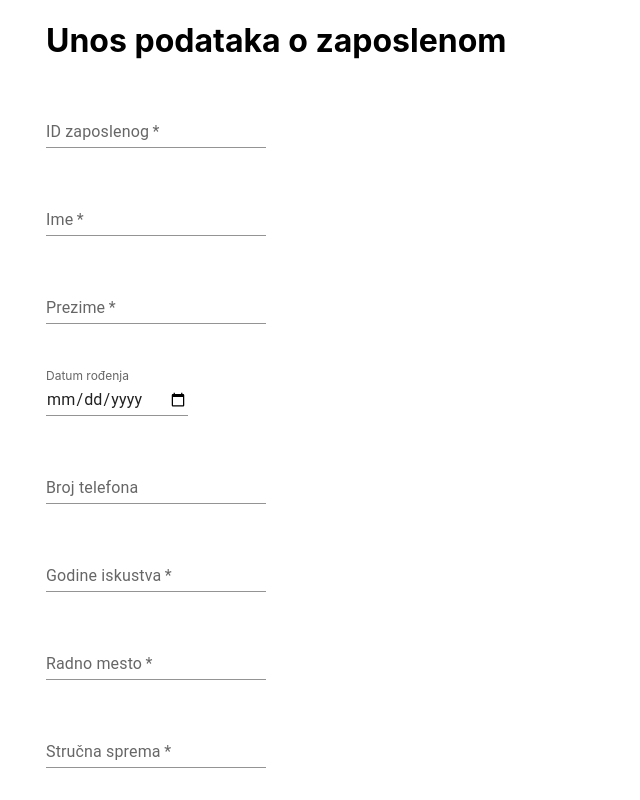
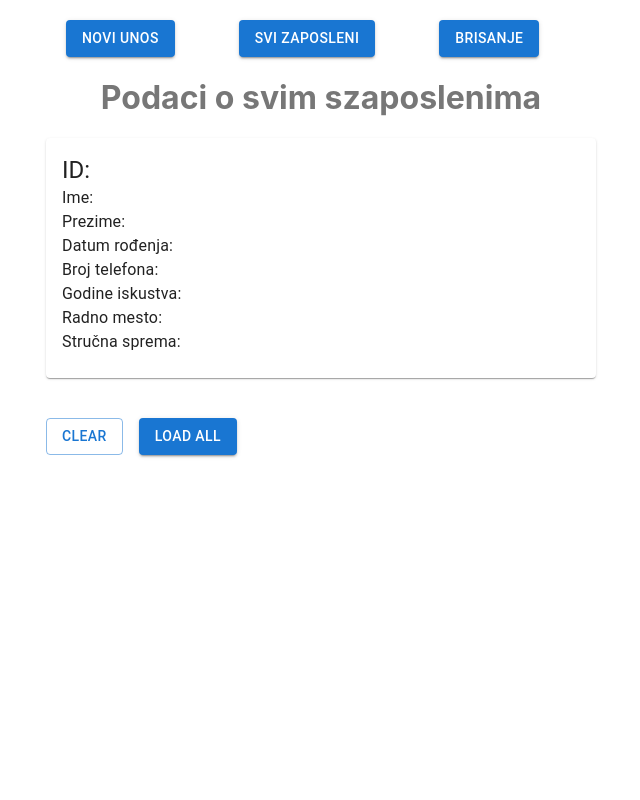
Before and after one commit to Rimplstilckin/ssaFront, a React (Create React App) app: page /seeall in a window 1280 px wide. Shown: the top 800 px of the page, without its empty margins (319-959 px from the left). Built offline with nearby package versions, Linux system fonts and the light colour scheme.

Commit message:
Router added

```diff
--- a/package.json
+++ b/package.json
@@ -38,5 +38,8 @@
       "last 1 firefox version",
       "last 1 safari version"
     ]
+  },
+  "devDependencies": {
+    "react-router-dom": "^6.16.0"
   }
 }
--- a/src/App.js
+++ b/src/App.js
@@ -1,4 +1,6 @@
 import React from 'react';
+import { BrowserRouter, Routes, Route } from "react-router-dom";
+
 // MUI
 import Box from '@mui/material/Box';
 // css
@@ -6,16 +8,22 @@ import './css/App.css';
 // components
 import InputForm from './Components/InputForm';
 import WorkersData from './Components/WorkersData';
+import Navigation from './Components/Navigation';
+import DeleteWorker from './Components/DeleteWorker';
 
-// const dummy = 'https://dummyjson.com/products/1';
-// const backend = 'http://localhost:8080/message'
 
 function App(){
 
   return (
     <Box className= 'wrapper' >
-          <InputForm />
-          <WorkersData />
+      <Navigation />
+      <BrowserRouter>
+        <Routes>
+            <Route index element={<InputForm/>} />
+            <Route path='seeall' element={<WorkersData />} />
+            <Route path='remove' element={<DeleteWorker />} />
+        </Routes>
+      </BrowserRouter>
     </Box>
   );
 }
--- /dev/null
+++ b/src/Components/DeleteWorker.js
@@ -0,0 +1,27 @@
+import { TextField, Stack, Button } from "@mui/material";
+
+const DeleteWorker = () => {
+    return(
+        <div>
+            <h1>Brisanje radnika</h1>
+            <div className="inputField workerID">
+                <TextField
+                    required
+                    label='ID zaposlenog'
+                    variant='standard'
+                    type="number"
+                    name='workerID'
+                />
+
+                <div className="buttons">
+                    <Stack spacing={2} direction="row">
+                        <Button variant="outlined">Clear</Button>
+                        <Button type='submit' variant="contained">Briši</Button>
+                    </Stack>
+                </div>
+            </div>
+        </div>
+    );
+}
+
+export default DeleteWorker;
--- a/src/Components/InputForm.js
+++ b/src/Components/InputForm.js
@@ -1,4 +1,3 @@
-import React from "react";
 // Component
 import { TextField } from "@mui/material";
 import Stack from '@mui/material/Stack';
@@ -106,7 +105,7 @@ const InputFields = (props) => {
                         />
                     </div>
 
-                    <div className="buttons Cancel">
+                    <div className="buttons">
                         <Stack spacing={2} direction="row">
                             <Button variant="outlined">Cancel</Button>
                             <Button type='submit' variant="contained">Submit</Button>
--- /dev/null
+++ b/src/Components/Navigation.js
@@ -0,0 +1,20 @@
+import Link from '@mui/material/Link';
+
+import Stack from '@mui/material/Stack';
+import Button from '@mui/material/Button';
+
+import '../css/navigation.css';
+
+const Navigation = () => {
+    return(
+        <div className='navigation'>
+            <Stack spacing={8} direction="row">
+                    <Link href='/'><Button variant="contained" >Novi unos</Button></Link>
+                    <Link href='/seeall'><Button variant="contained">Svi zaposleni</Button></Link>
+                    <Link href='/remove'><Button variant="contained">Brisanje</Button></Link>
+            </Stack>
+        </div>
+    );
+}
+
+export default Navigation;
--- /dev/null
+++ b/src/Components/Subcomponents/Worker.js
@@ -0,0 +1,45 @@
+import Card from '@mui/material/Card';
+import CardContent from '@mui/material/CardContent';
+import Typography from '@mui/material/Typography';
+
+const Worker = () => {
+    return(
+        <Card>
+            <CardContent>
+                <Typography variant="h5" component="div">
+                    ID:
+                </Typography>
+
+                <Typography>
+                    Ime:
+                </Typography>
+
+                <Typography>
+                    Prezime:
+                </Typography>
+
+                <Typography>
+                    Datum rođenja:
+                </Typography>
+
+                <Typography>
+                    Broj telefona:
+                </Typography>
+
+                <Typography>
+                    Godine iskustva:
+                </Typography>
+
+                <Typography>
+                    Radno mesto:
+                </Typography>
+
+                <Typography>
+                    Stručna sprema:
+                </Typography>
+            </CardContent>
+        </Card>
+    )
+}
+
+export default Worker;
--- a/src/Components/WorkersData.js
+++ b/src/Components/WorkersData.js
@@ -1,16 +1,20 @@
-import React from "react";
-
 import Stack from '@mui/material/Stack';
 import Button from '@mui/material/Button';
+import Worker from './Subcomponents/Worker';
 
 const WorkersData = () => {
     return(
         <div className="container">
             <h1>Podaci o svim szaposlenima</h1>
-            <Stack spacing={2} direction="row">
-                <Button variant="outlined">Clear</Button>
-                <Button type='submit' variant="contained">Load all</Button>
-            </Stack>
+            <div className='workersList'>
+                <Worker />
+            </div>
+            <div className='buttons'>
+                <Stack spacing={2} direction="row">
+                    <Button variant="outlined">Clear</Button>
+                    <Button type='submit' variant="contained">Load all</Button>
+                </Stack>
+            </div>
         </div>
     );
 }
--- a/src/css/index.css
+++ b/src/css/index.css
@@ -21,3 +21,16 @@ code {
   width: 50%;
   margin: auto;
 }
+h1{
+  color: #777;
+  text-align: center;
+}
+
+.buttons{
+  margin: 40px 0;
+  /* background-color: #777; */
+}
+
+.buttons button{
+  margin: 0 50px;
+}
--- /dev/null
+++ b/src/css/navigation.css
@@ -0,0 +1,7 @@
+button{
+    color: white;
+}
+
+.navigation{
+    margin: 20px;
+}
```
Also changed, not shown: 1 other file (tests, documents, lock files or other folders).
